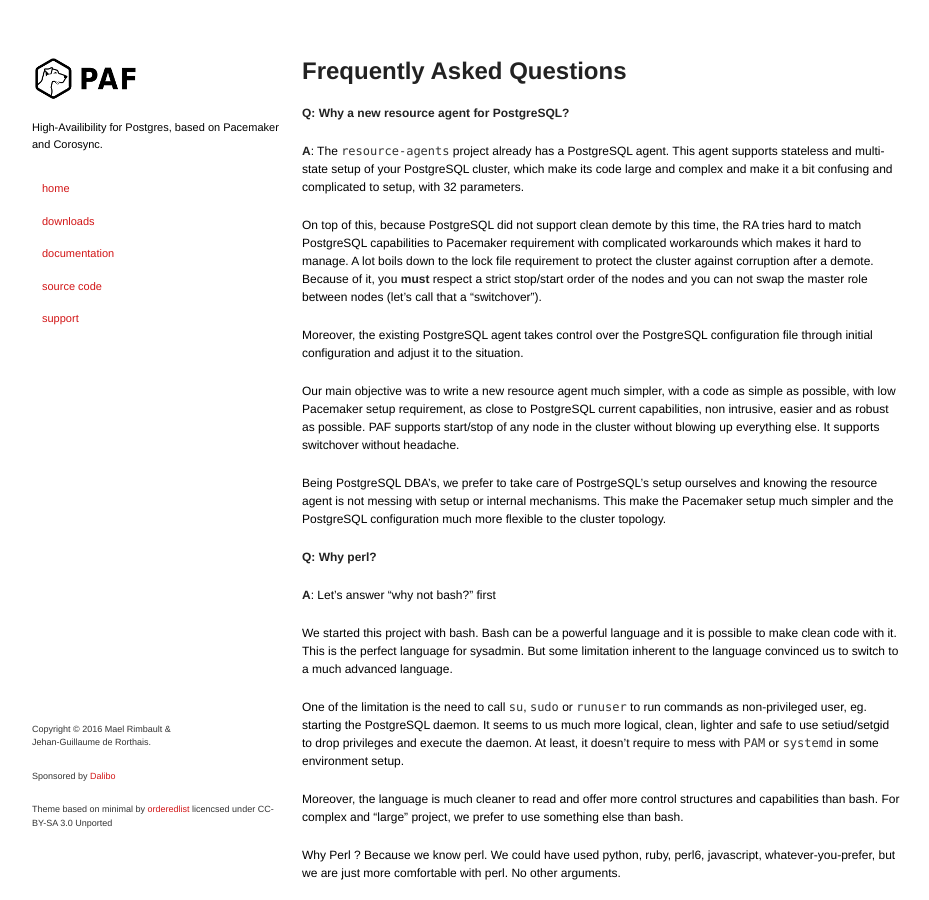
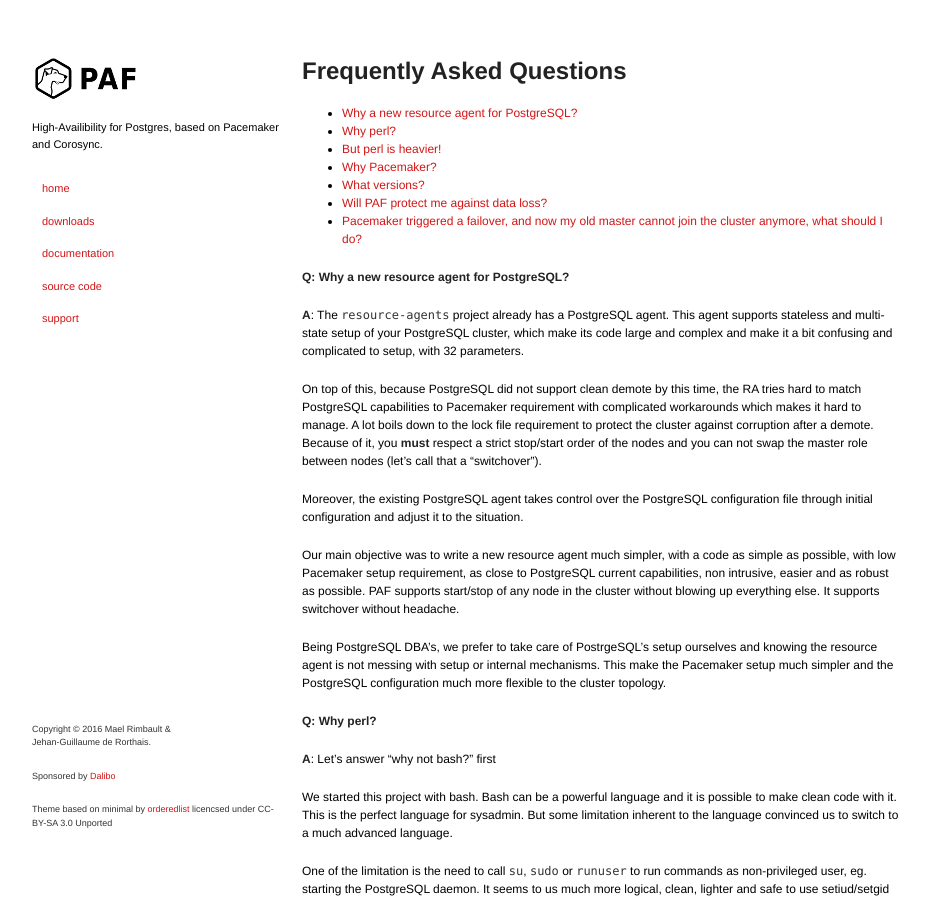
Before and after one commit to ClusterLabs/PAF, a Jekyll site: the page built from FAQ.md, in a window 1280 px wide and 900 px high. Shown: the whole window, without its empty margins (173-1102 px from the left). Built offline with Jekyll 4.4.1, drawn with Linux system fonts in a browser that asks for light colours.

Commit message:
Add toc to FAQ

````diff
--- a/FAQ.md
+++ b/FAQ.md
@@ -4,6 +4,15 @@
 ---
 
 # Frequently Asked Questions
+
+* [Why a new resource agent for PostgreSQL?](#why-new-ra-for-postgresql)
+* [Why perl?](#why-perl)
+* [But perl is heavier!](#perl-is-heavier)
+* [Why Pacemaker?](#why-pacemaker)
+* [What versions?](#what-versions)
+* [Will PAF protect me against data loss?](#protection-against-data-loss)
+* [Pacemaker triggered a failover, and now my old master cannot join the cluster anymore, what should I do?](#how-to-failback)
+
 
 <a name="why-new-ra-for-postgresql"></a>
 __Q: Why a new resource agent for PostgreSQL?__
@@ -36,6 +45,8 @@
 This make the Pacemaker setup much simpler and the PostgreSQL configuration
 much more flexible to the cluster topology.
 
+
+<a name="why-perl"></a>
 __Q: Why perl?__
 
 __A__: Let's answer "why not bash?" first
@@ -60,6 +71,7 @@
 other arguments.
 
 
+<a name="perl-is-heavier"></a>
 __Q: But perl is heavier!__
 
 __A__: Just a bit more. Not that much. It's not 10x the memory usage by bash.
@@ -73,6 +85,8 @@
      25 #!/usr/bin/python
 ```
 
+
+<a name="why-pacemaker"></a>
 __Q: Why Pacemaker?__
 
 __A__: Pacemaker is the industry reference for high availability under Linux
@@ -83,6 +97,7 @@
 something that already works well.
 
 
+<a name="what-versions"></a>
 __Q: What versions?__
 
 __A__: PAF is designed to work with PostgreSQL 9.3 and higher.
@@ -95,6 +110,7 @@
   * Debian 8 (PAF v2.x)
 
 
+<a name="protection-against-data-loss"></a>
 __Q: Will PAF protect me against data loss?__
 
 __A:__ No, PAF will not do that.
@@ -116,6 +132,7 @@
 are sometimes mutually exclusive.
 
 
+<a name="how-to-failback"></a>
 __Q: Pacemaker triggered a failover, and now my old master cannot join the
 cluster anymore, what should I do?__
 
````
